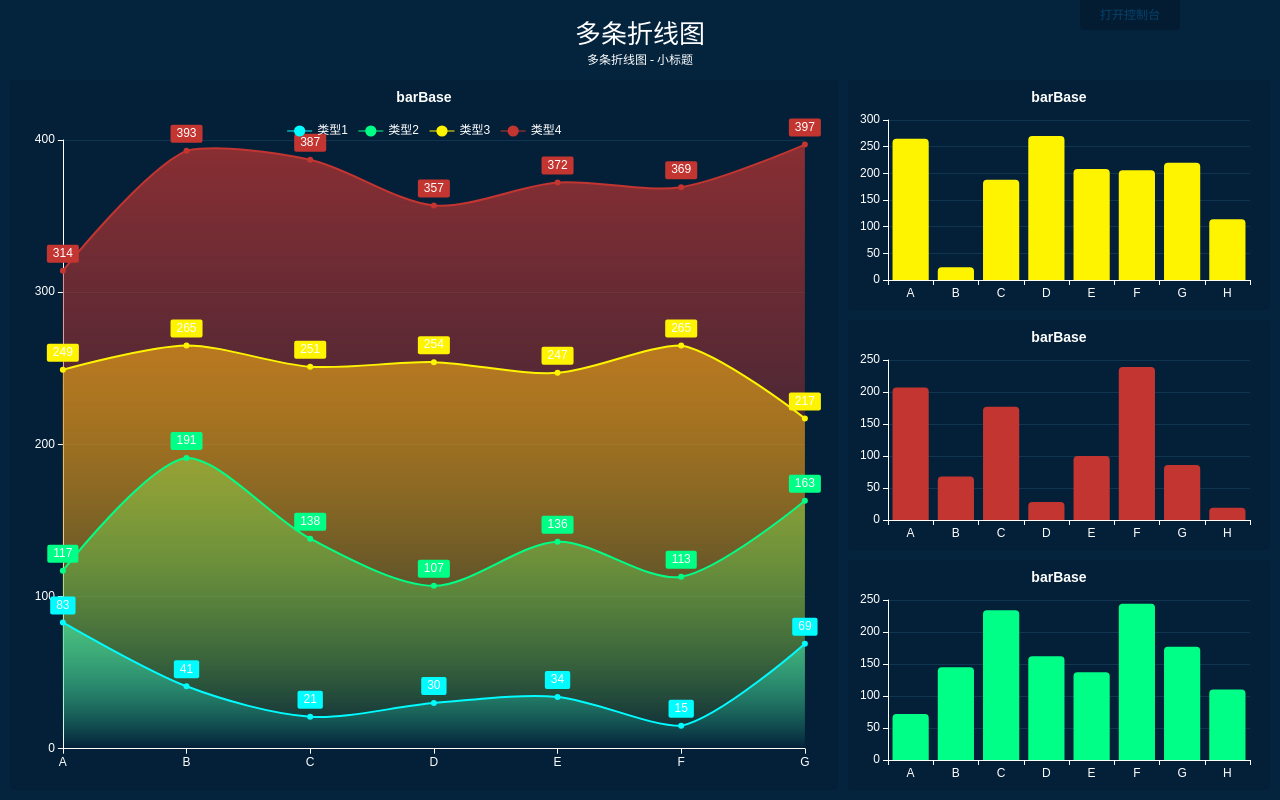
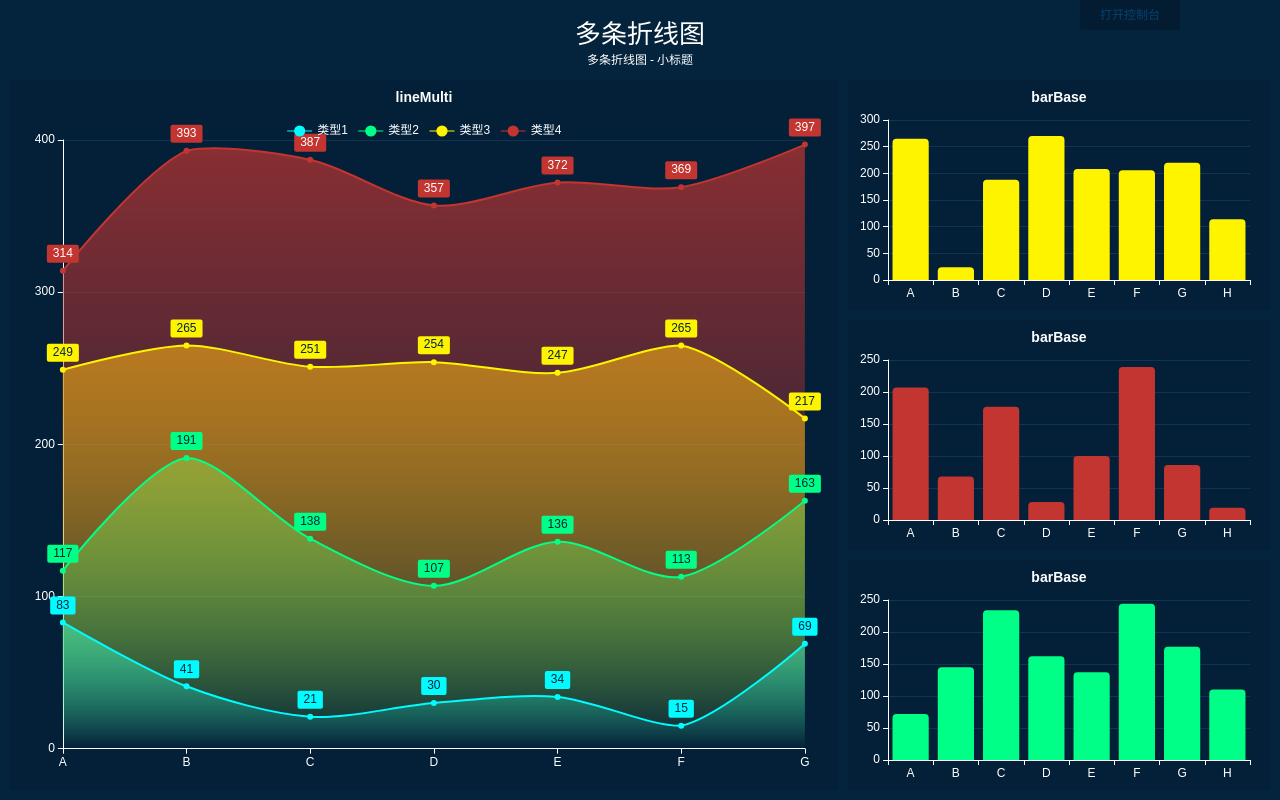
Before and after one commit to FairyEver/wdbc-data-display-system, a Vue app: page /#/screen/demo6 in a window 1280 px wide. Built offline with nearby package versions, Linux system fonts and the light colour scheme.

Commit message:
no message

```diff
--- a/src/components/Charts/Line/Multi/index.vue
+++ b/src/components/Charts/Line/Multi/index.vue
@@ -33,7 +33,7 @@ export default {
     yAxisSplitLineColor: {type: String, required: false, default: '#0F3551'},
     // series
     seriesColor: {type: Array, required: false, default: () => ['#0F3551']},
-    seriesLabelColor: {type: String, required: false, default: '#FFF'}
+    seriesLabelColor: {type: Array, required: false, default: () => ['#FFF']}
   },
   data () {
     return {
@@ -127,13 +127,15 @@ export default {
         option.legend.data = data.legend
         option.xAxis.data = data.xAxis
         option.series = data.series.map((e, index) => {
-          const color = this.seriesColor[index % this.seriesColor.length]
+          const i = index % this.seriesColor.length
+          const areaColor = this.seriesColor[i]
+          const labelColor = this.seriesLabelColor[i]
           return {
             name: e.name,
             type: 'line',
             smooth: 0.3,
             itemStyle: {
-              color: color
+              color: areaColor
             },
             symbol: 'circle',
             symbolSize: 6,
@@ -146,9 +148,9 @@ export default {
                 y2: 1,
                 colorStops: [
                   {
-                    offset: 0, color: this.$toRGB(color)
+                    offset: 0, color: this.$toRGB(areaColor)
                   }, {
-                    offset: 1, color: this.$toRGB(color, 0)
+                    offset: 1, color: this.$toRGB(areaColor, 0)
                   }
                 ],
                 globalCoord: false
@@ -159,8 +161,8 @@ export default {
                 show: true,
                 position: 'top',
                 distance: '5',
-                color: this.seriesLabelColor,
-                backgroundColor: color,
+                color: labelColor,
+                backgroundColor: areaColor,
                 padding: [3, 6],
                 borderRadius: 2
               }
--- a/src/page/screen/demo6/index.vue
+++ b/src/page/screen/demo6/index.vue
@@ -8,13 +8,12 @@
     <div class="flex-item grow flex-group row" style="padding: 5px; margin-top: -10px;">
       <!-- col -->
       <div class="flex-item flex-group col" style="width: 66%;">
-        <div ref="box-bar-base-1-g" class="flex-item grow hov" style="margin: 5px;">
+        <div ref="box-line-multi-1-g" class="flex-item grow hov" style="margin: 5px;">
           <ChartLineMulti
-            ref="box-bar-base-1-g-c"
-            title-text="barBase"
-            grid-left="50"
-            grid-right="20"
+            ref="box-line-multi-1-g-c"
+            title-text="lineMulti"
             :series-color="[$color.cyan, $color.green, $color.yellow, $color.red]"
+            :series-label-color="[$color.bg, $color.bg, $color.bg, '#FFF']"
             @mounted="mountedChartNum++">
           </ChartLineMulti>
         </div>
```
